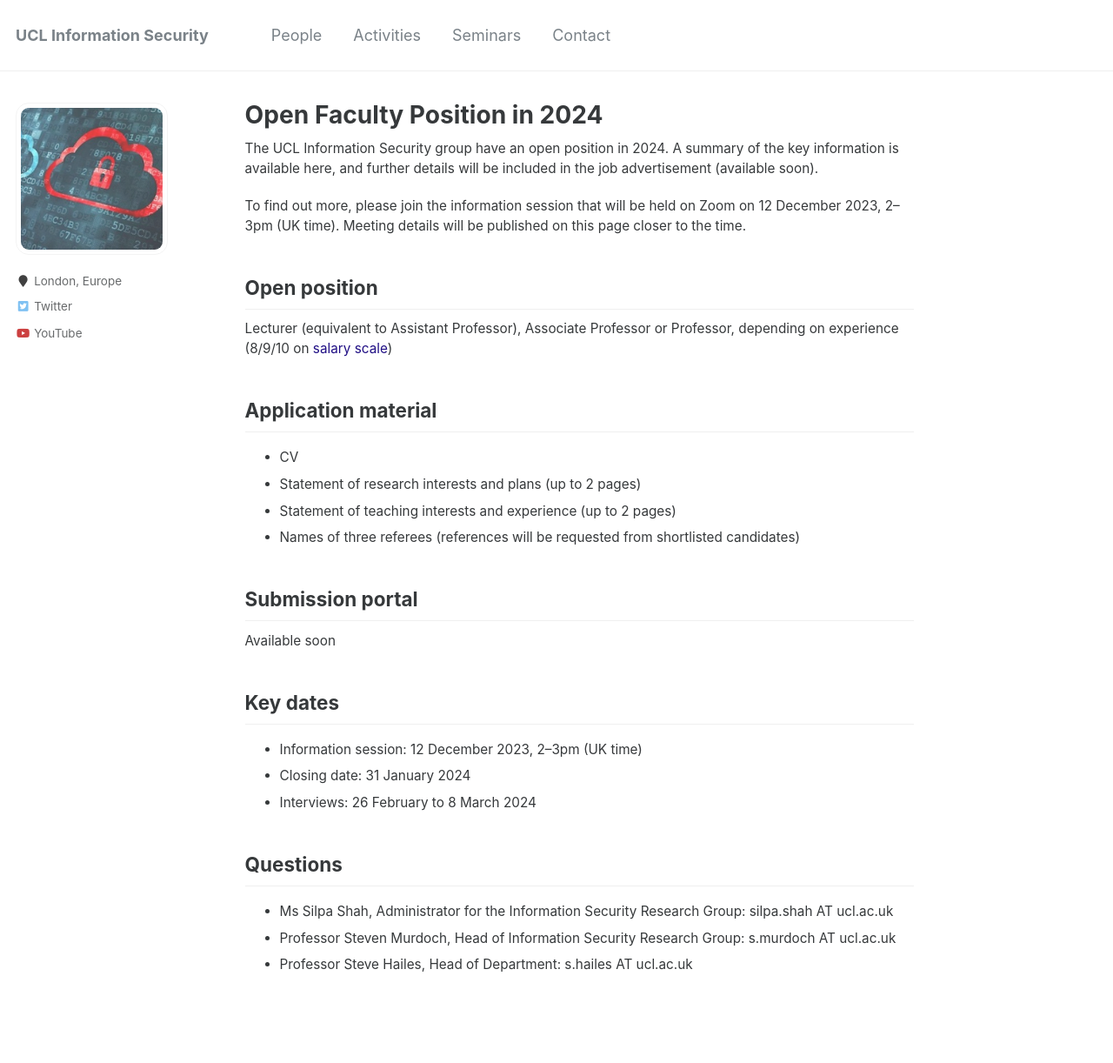
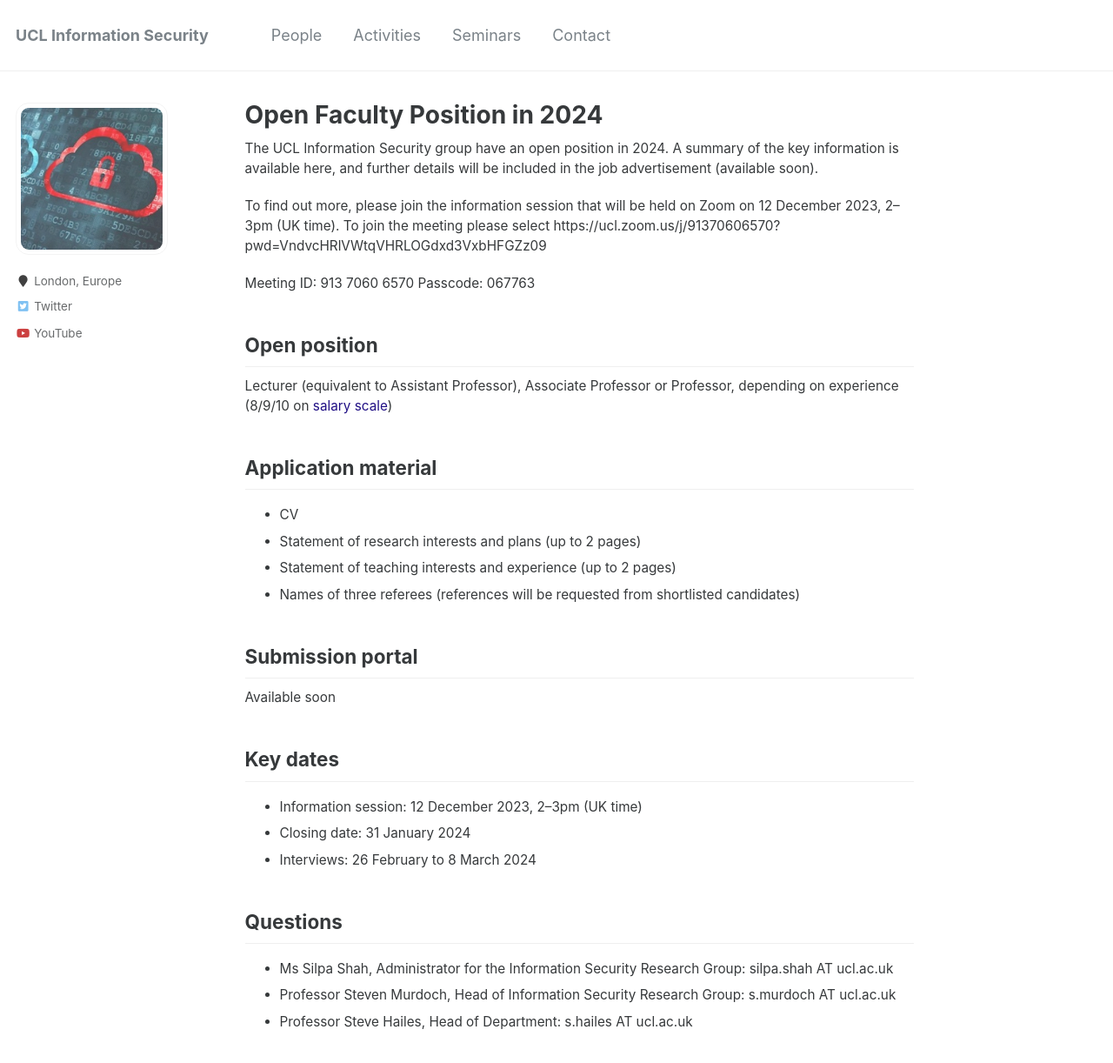
Before and after one commit to uclisec/uclisec.github.io, a Jekyll site: the page built from _pages/hiring-2024.md, in a window 1280 px wide and 1232 px high. Shown: the top 1222 px of the window at 87% size. Built offline with Jekyll 4.4.1, drawn with Linux system fonts in a browser that asks for light colours.

Commit message:
Update hiring-2024.md

```diff
--- a/_pages/hiring-2024.md
+++ b/_pages/hiring-2024.md
@@ -6,7 +6,10 @@ layout: single
 
 The UCL Information Security group have an open position in 2024. A summary of the key information is available here, and further details will be included in the job advertisement (available soon).
 
-To find out more, please join the information session that will be held on Zoom on 12 December 2023, 2–3pm (UK time). Meeting details will be published on this page closer to the time.
+To find out more, please join the information session that will be held on Zoom on 12 December 2023, 2–3pm (UK time). To join the meeting please select https://ucl.zoom.us/j/91370606570?pwd=VndvcHRlVWtqVHRLOGdxd3VxbHFGZz09
+
+Meeting ID: 913 7060 6570
+Passcode: 067763
 
 ## Open position
 
```
